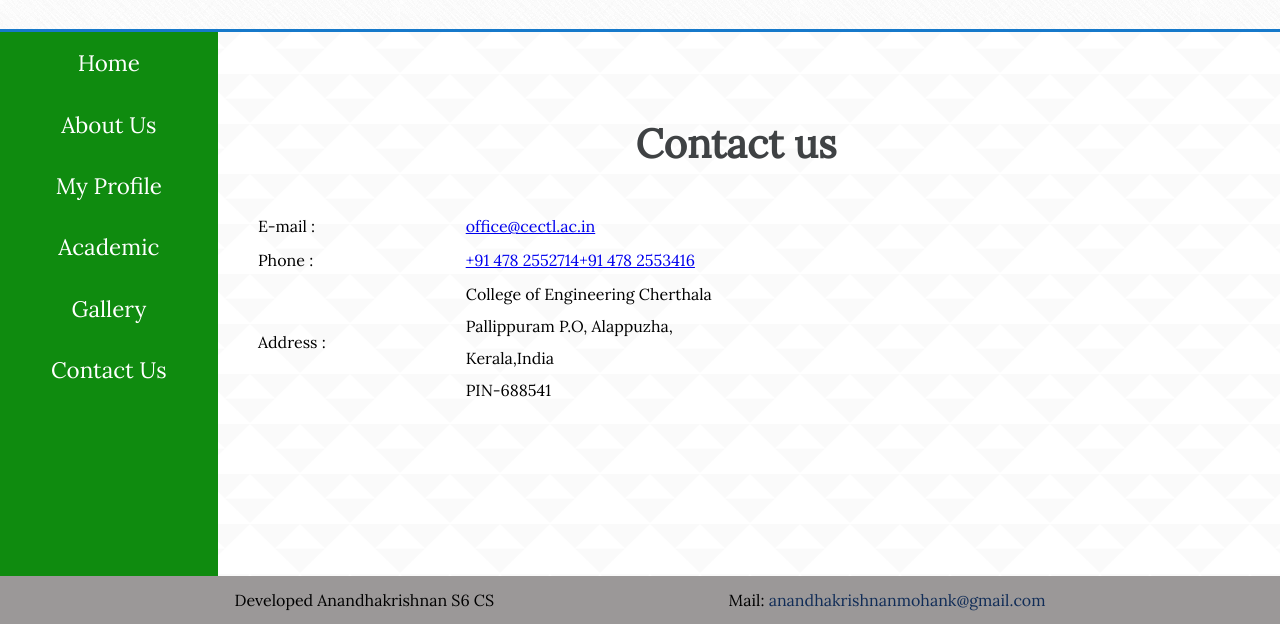
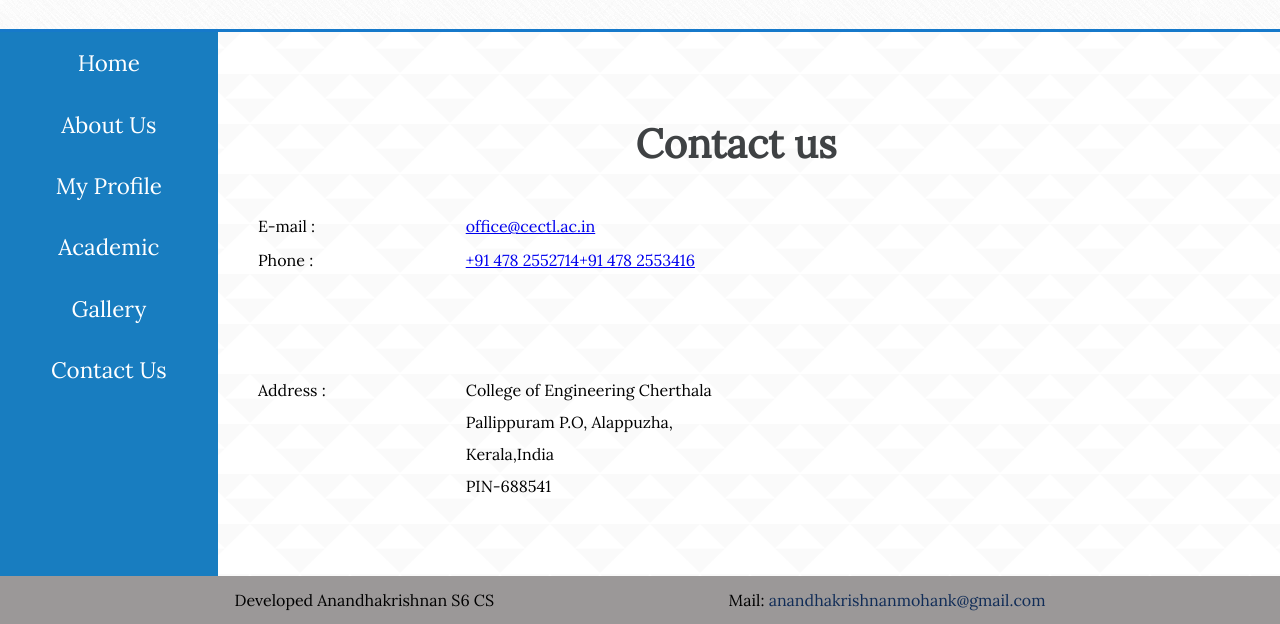
Before and after one commit to anandhakrishnanm/web-tech-assignment, a plain HTML site: page pages/contact/contact.html in a window 1280 px wide. Shown: the part 176-800 px from the top of the page. Drawn offline with Linux system fonts and the light colour scheme.

Commit message:
design changes

```diff
--- a/pages/contact/contact.html
+++ b/pages/contact/contact.html
@@ -52,7 +52,7 @@
             </tr>
             <tr>
                 <td>Address : </td>
-                <td>College of Engineering Cherthala <br>Pallippuram P.O, Alappuzha,
+                <td> <br><br><br> College of Engineering Cherthala <br>Pallippuram P.O, Alappuzha,
                     <br>Kerala,India <br>PIN-688541</td>
             </tr>
 
--- a/pages/gallery/gallery.css
+++ b/pages/gallery/gallery.css
@@ -14,6 +14,7 @@
     justify-content: center;
     align-items: center;
     width: 100%;
+    margin-bottom: 4rem;
 }
 .wide{
     width: 100%;
--- a/style.css
+++ b/style.css
@@ -38,7 +38,7 @@ header{
 }
 #nav{
     height: 74vh;
-    background-color: rgb(15, 139, 15);
+    background-color: rgb(24, 125, 192);
     color: white;
     overflow-y: hidden;
     position: fixed;
```
